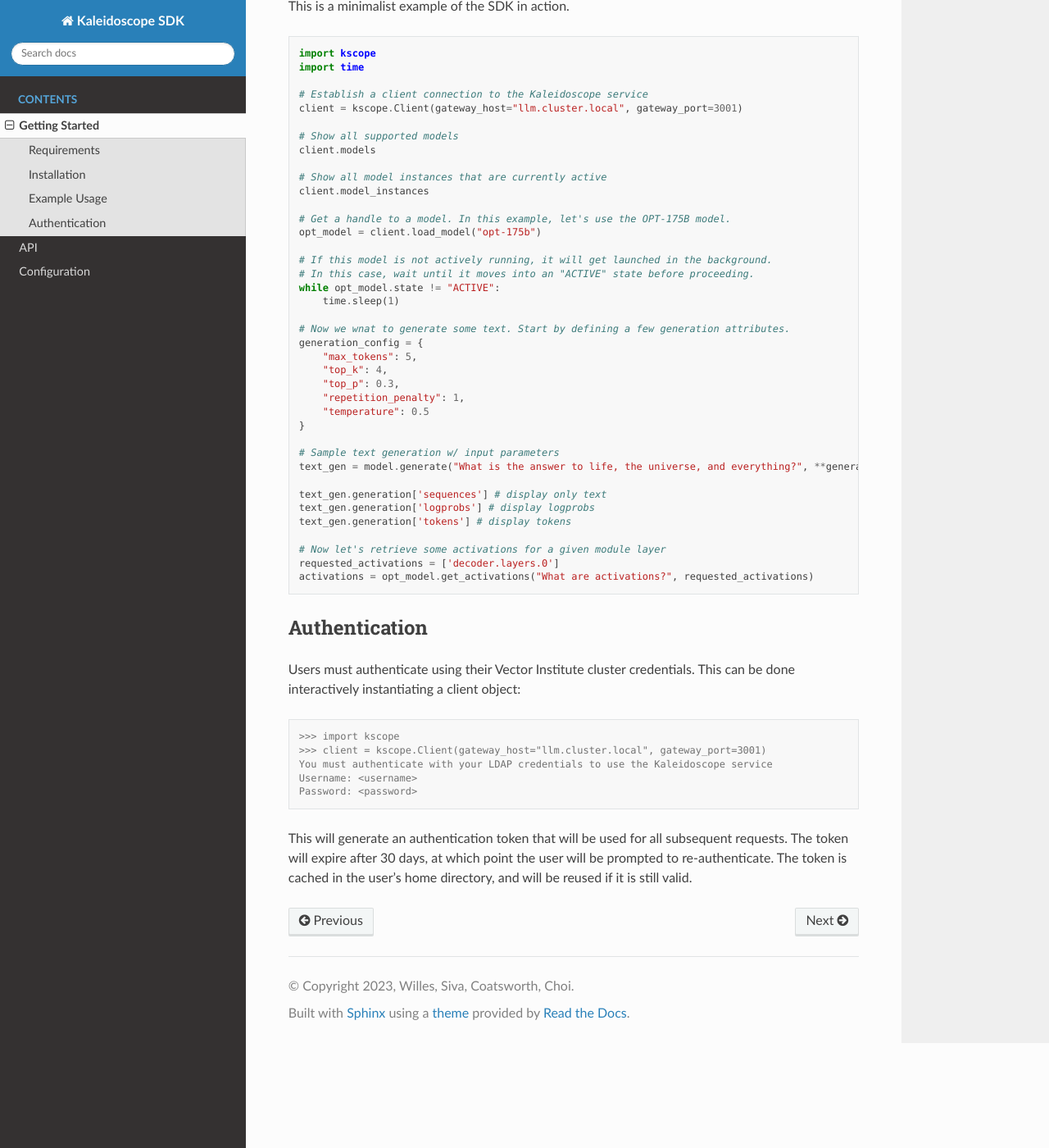
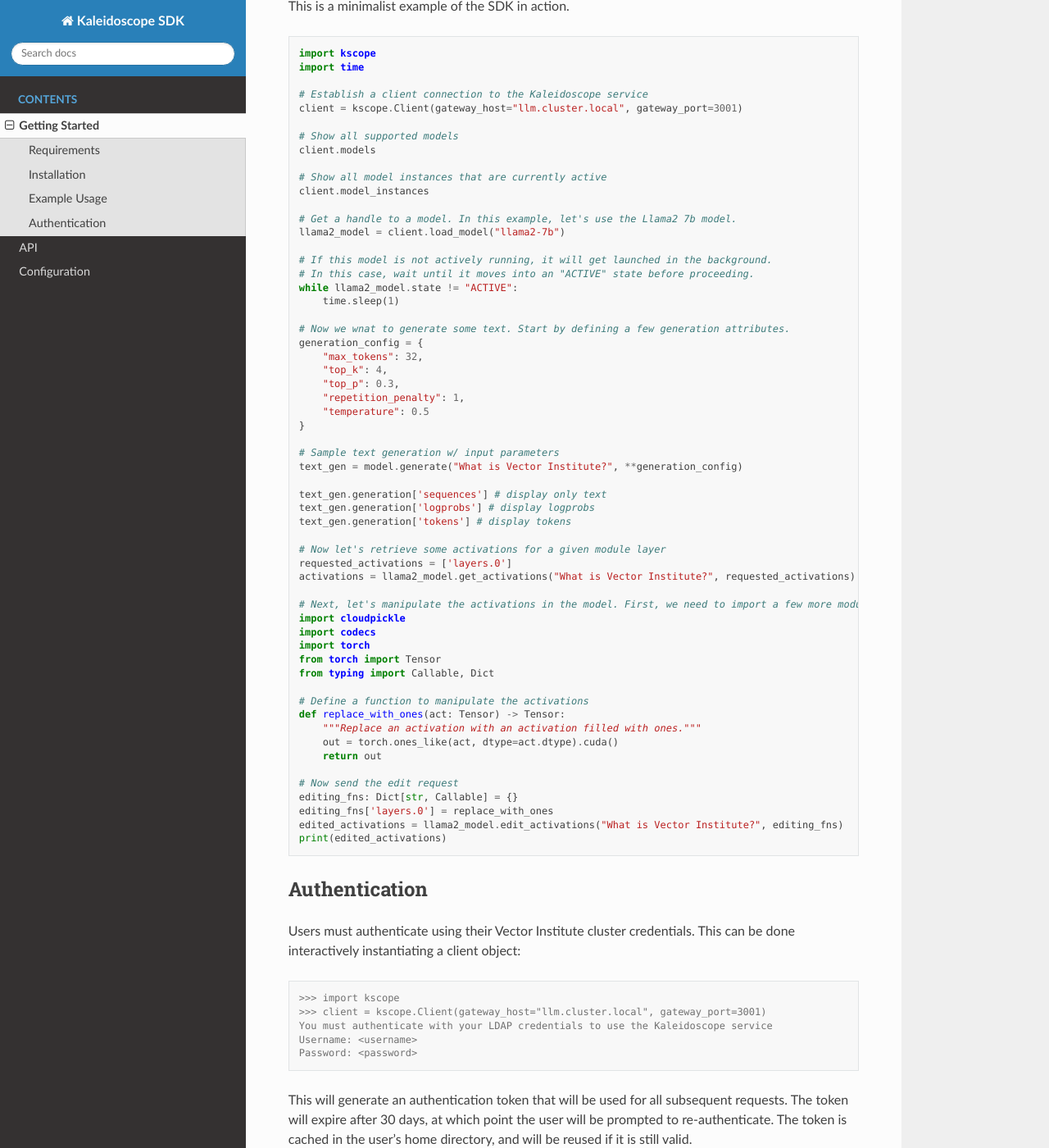
Before and after one commit to VectorInstitute/kaleidoscope-sdk, a Sphinx documentation site: the page built from docs/getting_started.rst, in a window 1280 px wide and 1400 px high, scrolled down 691 px. Shown: the whole window at 82% size. Built offline with Sphinx 7.4.7 and the Read the Docs theme 2.0.0, drawn with Linux system fonts in a browser that asks for light colours.

Commit message:
Updated Sphinx docs to Llama2

```diff
--- a/docs/getting_started.rst
+++ b/docs/getting_started.rst
@@ -46,17 +46,17 @@ This is a minimalist example of the SDK in action.
     # Show all model instances that are currently active
     client.model_instances
 
-    # Get a handle to a model. In this example, let's use the OPT-175B model.
-    opt_model = client.load_model("opt-175b")
+    # Get a handle to a model. In this example, let's use the Llama2 7b model.
+    llama2_model = client.load_model("llama2-7b")
 
     # If this model is not actively running, it will get launched in the background.
     # In this case, wait until it moves into an "ACTIVE" state before proceeding.
-    while opt_model.state != "ACTIVE":
+    while llama2_model.state != "ACTIVE":
         time.sleep(1)
 
     # Now we wnat to generate some text. Start by defining a few generation attributes.
     generation_config = {
-        "max_tokens": 5,
+        "max_tokens": 32,
         "top_k": 4,
         "top_p": 0.3,
         "repetition_penalty": 1,
@@ -64,15 +64,34 @@ This is a minimalist example of the SDK in action.
     }
 
     # Sample text generation w/ input parameters
-    text_gen = model.generate("What is the answer to life, the universe, and everything?", **generation_config)
+    text_gen = model.generate("What is Vector Institute?", **generation_config)
 
     text_gen.generation['sequences'] # display only text
     text_gen.generation['logprobs'] # display logprobs
     text_gen.generation['tokens'] # display tokens
 
     # Now let's retrieve some activations for a given module layer
-    requested_activations = ['decoder.layers.0']
-    activations = opt_model.get_activations("What are activations?", requested_activations)
+    requested_activations = ['layers.0']
+    activations = llama2_model.get_activations("What is Vector Institute?", requested_activations)
+
+    # Next, let's manipulate the activations in the model. First, we need to import a few more modules.
+    import cloudpickle
+    import codecs
+    import torch
+    from torch import Tensor
+    from typing import Callable, Dict
+
+    # Define a function to manipulate the activations
+    def replace_with_ones(act: Tensor) -> Tensor:
+        """Replace an activation with an activation filled with ones."""
+        out = torch.ones_like(act, dtype=act.dtype).cuda()
+        return out
+
+    # Now send the edit request
+    editing_fns: Dict[str, Callable] = {}
+    editing_fns['layers.0'] = replace_with_ones
+    edited_activations = llama2_model.edit_activations("What is Vector Institute?", editing_fns)
+    print(edited_activations)
 
 
 Authentication
```
